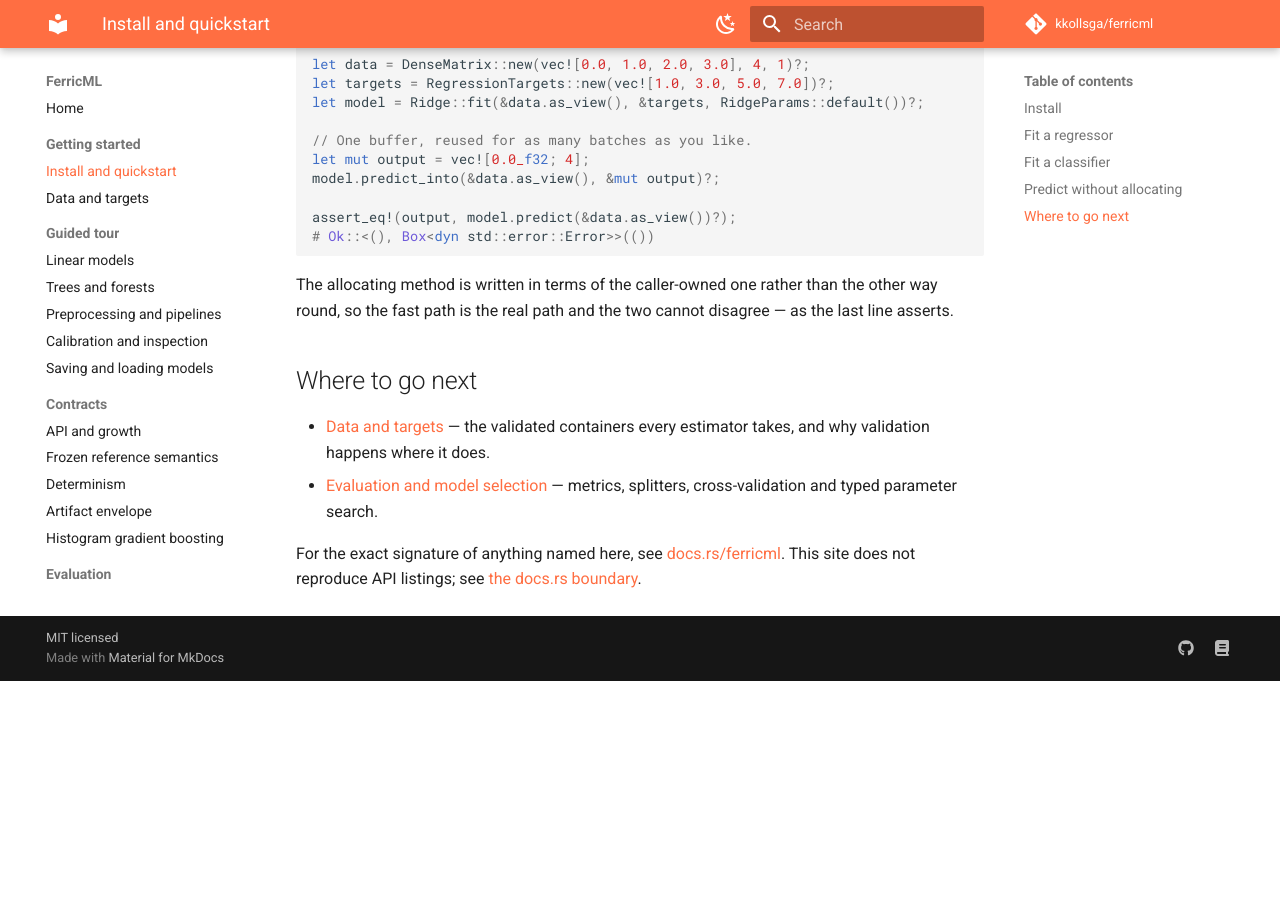
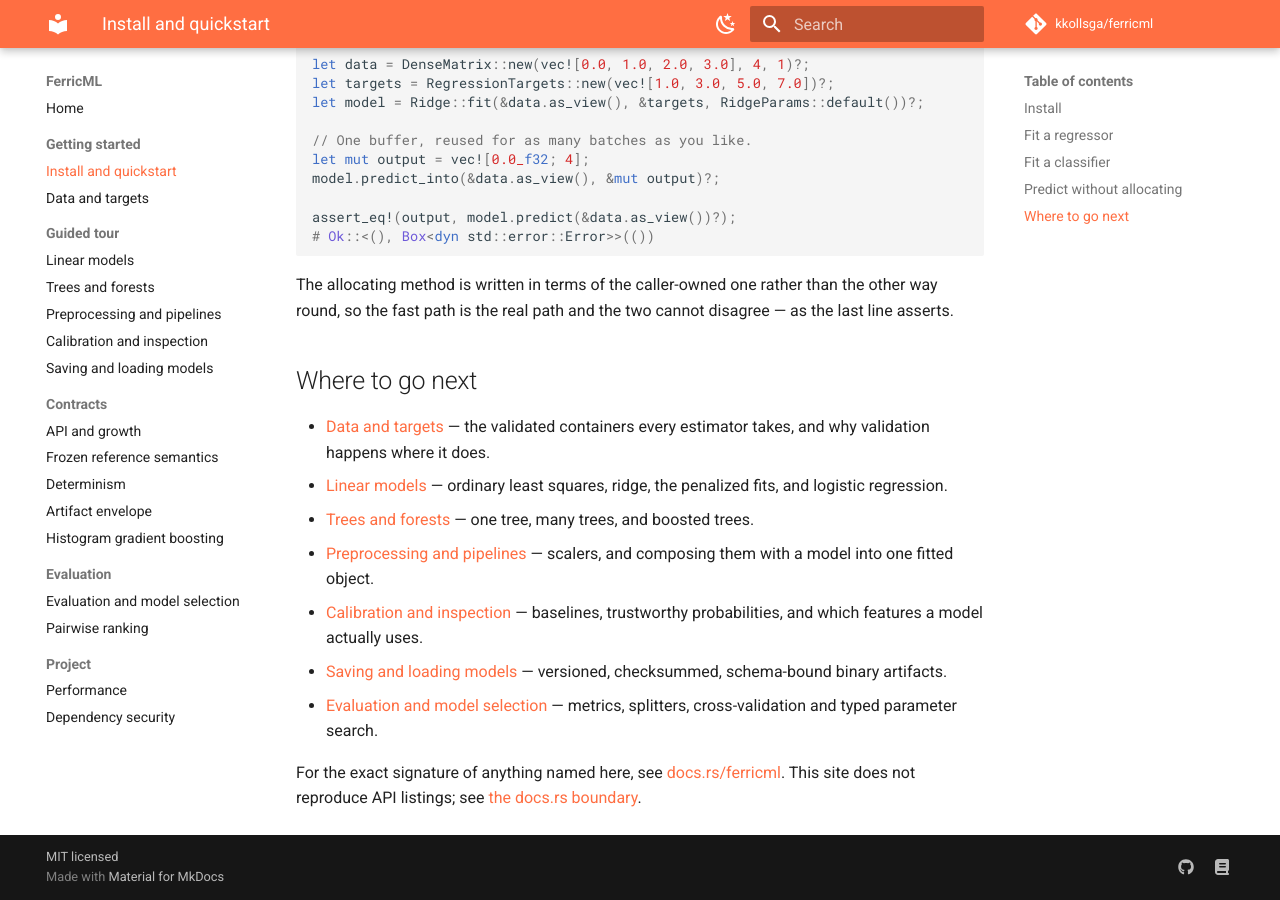
Before and after one commit to kkollsga/ferricml, an MkDocs documentation site: the page built from docs/guide/quickstart.md, in a window 1280 px wide and 900 px high, scrolled down 2174 px. Built offline with MkDocs 1.6.1 and Material for MkDocs 9.7.7, drawn with Linux system fonts in a browser that asks for light colours; comment, search, counter and statistics services are not loaded; before the commit the page ends 2855 px from its top, so only the background shows below that.

Commit message:
docs: complete the site navigation and record the additions
Fills in the onward map on the home page and the quickstart now every guide
page exists, points README at both documentation surfaces, and adds the
[Unreleased] entry for the site and the new rustdoc examples.

The archive grew from 133 files to 141: the eight new markdown pages and
nothing else. No build config, no pinned Python toolchain, no theme assets, no
generated HTML, which is the packaging rule check_packaged_crate.sh enforces
against the extract rather than against the tree.

Co-Authored-By: Claude Opus 5 <noreply@anthropic.com>

```diff
--- a/docs/guide/quickstart.md
+++ b/docs/guide/quickstart.md
@@ -121,6 +121,16 @@ disagree — as the last line asserts.
 
 - [Data and targets](data.md) — the validated containers every estimator takes,
   and why validation happens where it does.
+- [Linear models](linear-models.md) — ordinary least squares, ridge, the
+  penalized fits, and logistic regression.
+- [Trees and forests](trees-and-forests.md) — one tree, many trees, and boosted
+  trees.
+- [Preprocessing and pipelines](preprocessing-and-pipelines.md) — scalers, and
+  composing them with a model into one fitted object.
+- [Calibration and inspection](calibration-and-inspection.md) — baselines,
+  trustworthy probabilities, and which features a model actually uses.
+- [Saving and loading models](persistence.md) — versioned, checksummed,
+  schema-bound binary artifacts.
 - [Evaluation and model selection](../evaluation-and-model-selection.md) —
   metrics, splitters, cross-validation and typed parameter search.
 
```
Also changed, not shown: CHANGELOG.md (+22 -0 lines), README.md (+16 -0 lines), docs/index.md (+12 -0 lines).
